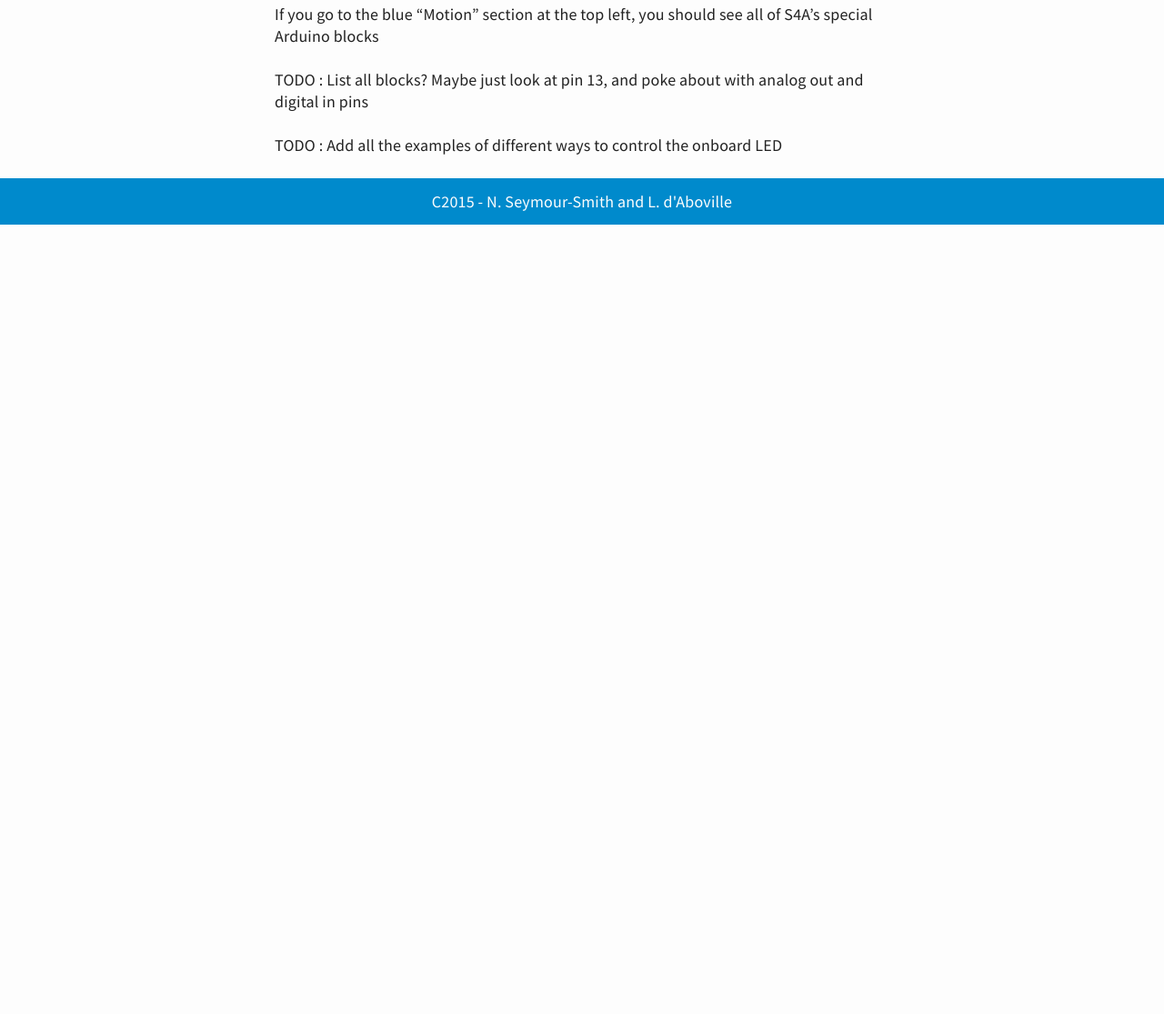
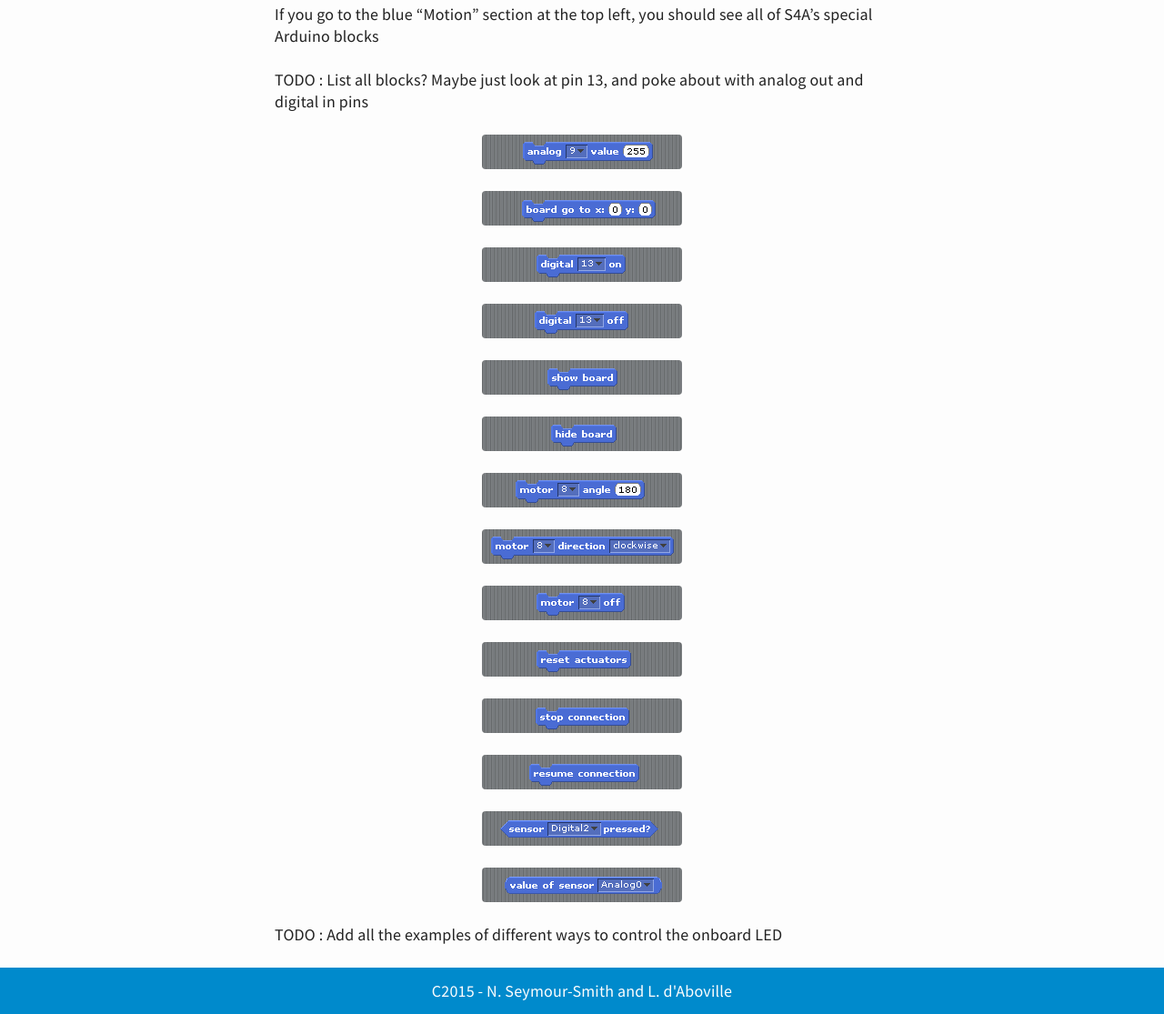
Before and after one commit to letsmake-uk/dharma-school, a Jekyll site: the page built from _posts/2015-04-30-week-1-worksheet.md, in a window 1280 px wide. Shown: the part 1037-2152 px from the top of the page at 91% size. Built offline with Jekyll 4.4.1, drawn with Linux system fonts in a browser that asks for light colours; before the commit the page ends 1284 px from its top, so only the background shows below that.

Commit message:
testing embedding of all images

```diff
--- a/_posts/2015-04-30-week-1-worksheet.md
+++ b/_posts/2015-04-30-week-1-worksheet.md
@@ -8,14 +8,29 @@ S4A has a custom Arduino Sprite, which has it's own special blocks
 
 When you launch S4A if you don't have your Arduino connected you will see this message
 
-![S4A Searching](../img/S4ASearchingBoard.jpg "S4A Searching")
+![S4A Searching](../img/S4ASearchingBoard.JPG "S4A Searching")
 
 When you connect the Arduino, the numbers on the analog pins should start jumping around
 
-![S4A Arduino Sprite](../img/S4A_sprite.jpg "S4A Arduino Sprite")
+![S4A Arduino Sprite](../img/S4A_sprite.JPG "S4A Arduino Sprite")
 
 If you go to the blue "Motion" section at the top left, you should see all of S4A's special Arduino blocks
 
 TODO : List all blocks? Maybe just look at pin 13, and poke about with analog out and digital in pins
 
+![block_analogPinValue](../img/block_analogPinValue.png "block_analogPinValue")
+![block_boardGoTo](../img/block_boardGoTo.png "block_boardGoTo")
+![block_digitalPinOn](../img/block_digitalPinOn.png "block_digitalPinOn")
+![block_digitalPinOff](../img/block_digitalPinOff.png "block_digitalPinOff")
+![block_showBoard](../img/block_showBoard.png "block_showBoard")
+![block_hideBoard](../img/block_hideBoard.png "block_hideBoard")
+![block_motorAngle](../img/block_motorAngle.png "block_motorAngle")
+![block_motorDirection](../img/block_motorDirection.png "block_motorDirection")
+![block_motorOff](../img/block_motorOff.png "block_motorOff")
+![block_resetActuators](../img/block_resetActuators.png "block_resetActuators")
+![block_stopConnection](../img/block_stopConnection.png "block_stopConnection")
+![block_resumeConnection](../img/block_resumeConnection.png "block_resumeConnection")
+![block_sensorPressed](../img/block_sensorPressed.png "block_sensorPressed")
+![block_valueOfSensor](../img/block_valueOfSensor.png "block_valueOfSensor")
+
 TODO : Add all the examples of different ways to control the onboard LED
```
